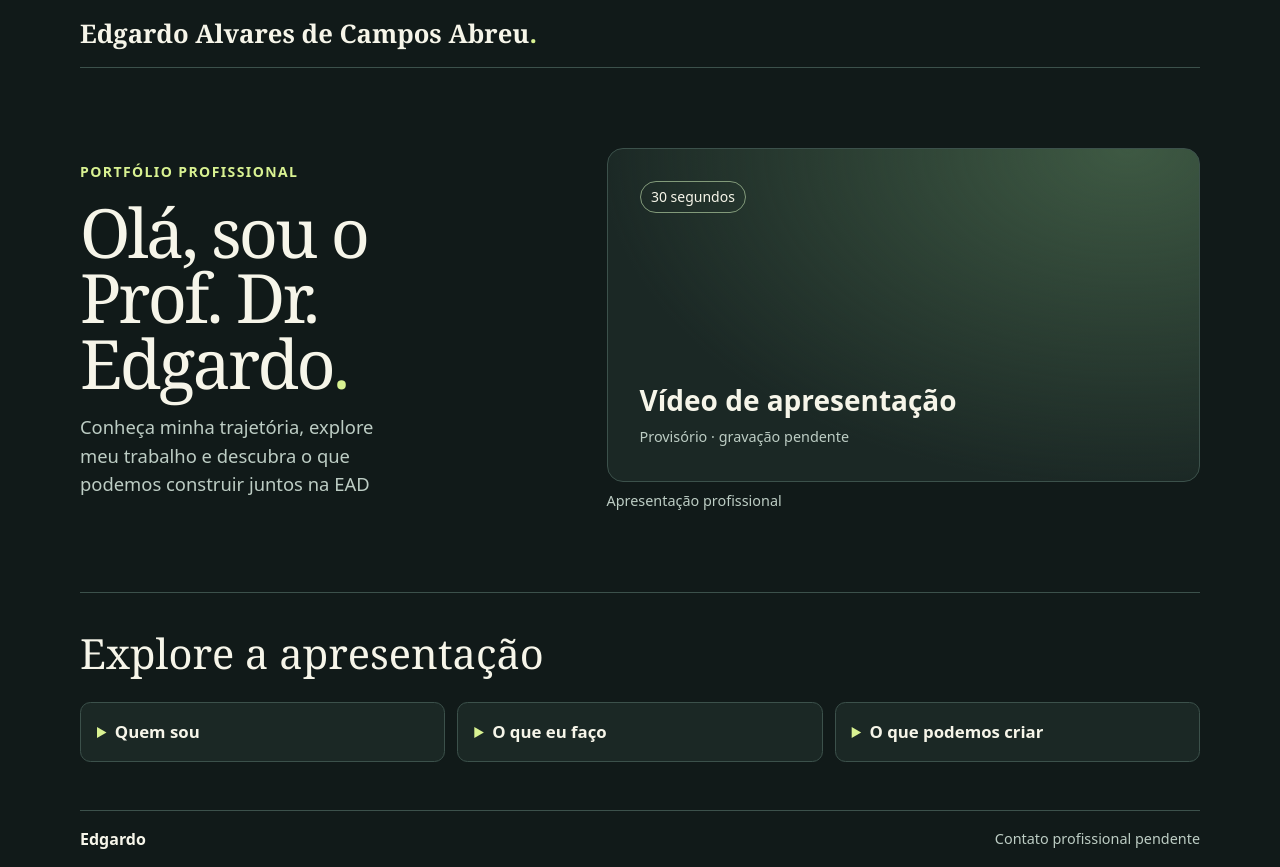
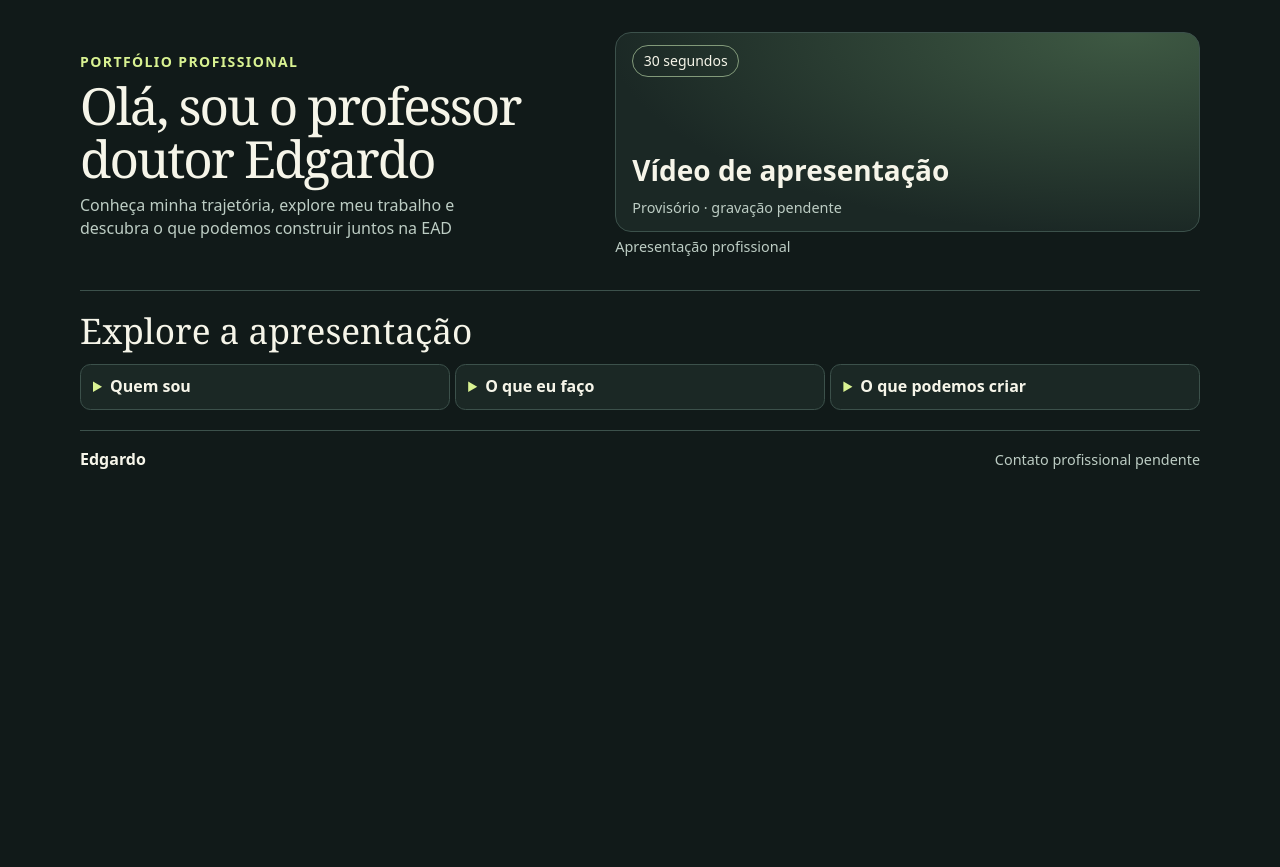
Before and after one commit to EdKK/portfolio-edgardo, a plain HTML site: page cogna/index.html in a window 1280 px wide. After the commit the page ends 800 px from the top, so only its background shows below. Drawn offline with Linux system fonts and the light colour scheme.

Commit message:
Compacta a abertura das páginas Cogna e Vitru

```diff
--- a/assets/styles.css
+++ b/assets/styles.css
@@ -60,3 +60,30 @@ summary::marker { color: var(--accent); }
   .hero { grid-template-columns: minmax(0, 5fr) minmax(0, 6fr); }
   .grid { grid-template-columns: repeat(3, minmax(0, 1fr)); }
 }
+
+.company-page .hero {
+  gap: .75rem;
+  padding-block: clamp(1rem, 3vw, 2rem);
+}
+.company-page .eyebrow { margin-bottom: .35rem; white-space: nowrap; }
+.company-page h1 { font-size: clamp(1.875rem, 4vw, 3.5rem); line-height: 1.05; }
+.company-page .lead { margin-top: .5rem; max-width: 44ch; font-size: 1rem; line-height: 1.4; }
+.company-page video { display: block; object-fit: contain; }
+.company-page .screen, .company-page video {
+  aspect-ratio: auto;
+  height: clamp(7.5rem, 25vh, 15rem);
+  height: clamp(7.5rem, 25svh, 15rem);
+}
+.company-page .screen { padding: .75rem 1rem; }
+.company-page figcaption { margin-top: .25rem; }
+.company-page .paths { padding-block: .75rem 1.25rem; }
+.company-page h2 { margin-bottom: .4rem; font-size: clamp(1.5rem, 3vw, 2.2rem); }
+.company-page .grid { gap: .35rem; }
+.company-page summary { padding: .55rem .75rem; min-height: 44px; font-size: 1rem; }
+@media (min-width: 48rem) {
+  .company-page .hero { gap: clamp(1rem, 4vw, 3rem); }
+}
+@media (max-height: 650px) {
+  .company-page .hero { padding-block: .65rem; gap: .6rem; }
+  .company-page .screen, .company-page video { height: 7.5rem; }
+}
--- a/cogna/index.html
+++ b/cogna/index.html
@@ -8,17 +8,14 @@
   <link rel="stylesheet" href="../assets/styles.css">
   <script src="../assets/site.js" defer></script>
 </head>
-<body>
+<body class="company-page">
   <a class="skip" href="#principal">Ir para o conteúdo</a>
-  <header class="bar wrap">
-    <a class="brand" href="../">Edgardo Alvares de Campos Abreu<span>.</span></a>
-  </header>
 
   <main id="principal" class="wrap">
     <section class="hero" aria-labelledby="titulo">
       <div class="intro">
         <p class="eyebrow">Portfólio profissional</p>
-        <h1 id="titulo">Olá, sou o<br>Prof. Dr. Edgardo<span>.</span></h1>
+        <h1 id="titulo">Olá, sou o professor doutor Edgardo</h1>
         <p class="lead">Conheça minha trajetória, explore meu trabalho e descubra o que podemos construir juntos na EAD</p>
       </div>
       <figure>
--- a/gerar-paginas.mjs
+++ b/gerar-paginas.mjs
@@ -14,9 +14,11 @@ const proposals = {
 
 for (const [slug, [company, proposal]] of Object.entries(proposals)) {
   const page = template
-    .replace(/    <nav class="versions"[\s\S]*?<\/nav>\n/, '')
+    .replace('<body>', '<body class="company-page">')
+    .replace(/  <header class="bar wrap">[\s\S]*?<\/header>\n/, '')
     .replaceAll('./assets/', '../assets/')
-    .replace('class="brand" href="./"', 'class="brand" href="../"')
+    .replace(/<h1 id="titulo">[^\n]*<\/h1>/, '<h1 id="titulo">Olá, sou o professor doutor Edgardo</h1>')
+    .replace('podemos construir juntos na EAD.</p>', 'podemos construir juntos na EAD</p>')
     .replace(/<p id="proposta">[^\n]*<\/p>/, () =>
       `<p id="proposta"><strong>Proposta preliminar para ${company}.</strong> ${proposal}</p>`);
   const directory = new URL(`./${slug}/`, import.meta.url);
```
Also changed, not shown: vitru/index.html (+2 -5 lines).
